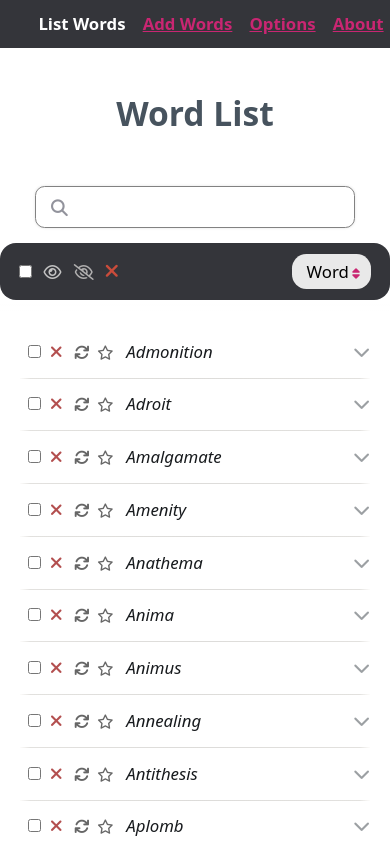
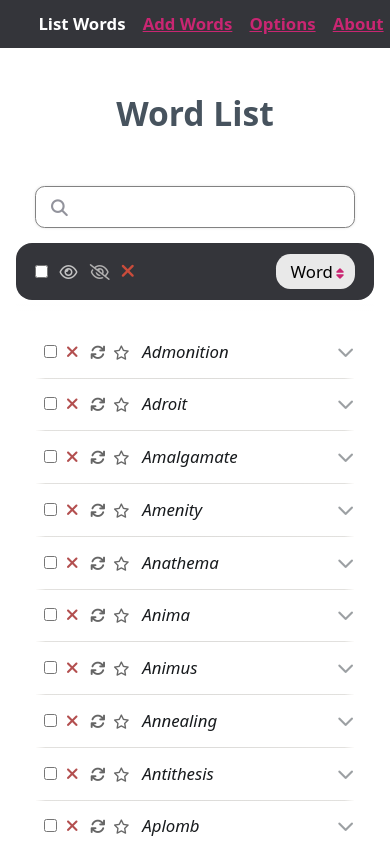
Before and after one commit to vishusandy/lexicon, a SvelteKit app: page /list in a window 390 px wide. Shown: the top 844 px of the page. Built offline with nearby package versions, Linux system fonts and the light colour scheme.

Commit message:
improved styling for mobile

```diff
--- a/src/components/Backups.svelte
+++ b/src/components/Backups.svelte
@@ -416,7 +416,7 @@
 
     .new-backup {
         display: flex;
-        /* align-items: center; */
+        align-items: center;
         justify-content: space-between;
     }
 
--- a/src/components/Options.svelte
+++ b/src/components/Options.svelte
@@ -141,6 +141,7 @@
     .options-group-cols {
         display: flex;
         justify-content: space-around;
+        gap: 1rem;
     }
 
     button {
--- a/src/styles/global.scss
+++ b/src/styles/global.scss
@@ -72,25 +72,6 @@ nav.main a {
 }
 
 
-.add-vocab {
-    max-width: 500px;
-    margin: 0px auto;
-}
-
-.about {
-    max-width: 500px;
-    margin: 0px auto;
-}
-
-.list-vocab-container {
-    max-width: 650px;
-    margin: 0px auto;
-}
-
-.options-page {
-    max-width: 600px;
-    margin: 0px auto;
-}
 
 // input[type="text"],
 // div.form-control {
@@ -259,3 +240,33 @@ h2.options-group-title {
     border: 1px solid #777985;
     box-shadow: 0 0 0 0.25rem rgba(38, 98, 189, 0.623) !important;
 }
+
+
+.options-page,
+.about,
+.list-vocab-container,
+.add-form-container {
+    padding-left: 1rem;
+    padding-right: 1rem;
+    /* margin: 0px 0.7rem; */
+}
+
+.add-vocab {
+    max-width: 500px;
+    margin: 0px auto;
+}
+
+.about {
+    max-width: 500px;
+    margin: 0px auto;
+}
+
+.list-vocab-container {
+    max-width: 650px;
+    margin: 0px auto;
+}
+
+.options-page {
+    max-width: 600px;
+    margin: 0px auto;
+}
```
Also changed, not shown: src/components/Add.svelte (+6 -6 lines).
